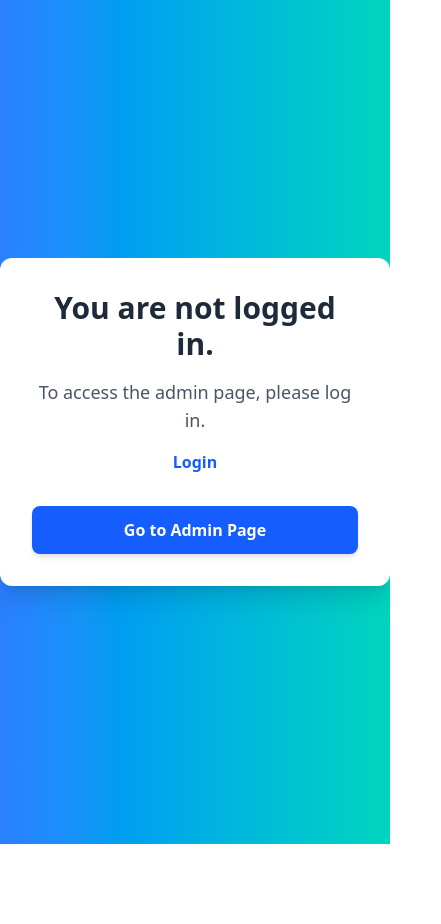
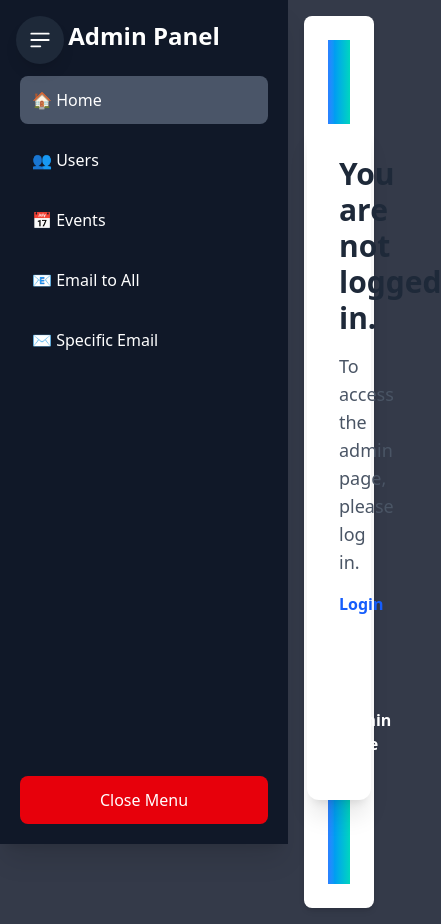
Before and after one commit to ergbeq21/BotschaftProbe, a SvelteKit app: page / in a window 390 px wide. Shown: the whole page, 441 px wide, since content can reach past the window. Before the commit the page ends 844 px from the top, so only its background shows below. Built offline with nearby package versions, Linux system fonts and the light colour scheme; no server answers; the database is empty.

Commit message:
layout file

```diff
--- a/package.json
+++ b/package.json
@@ -29,6 +29,7 @@
 		"@types/bcrypt": "^5.0.2",
 		"@types/node": "^22.13.11",
 		"@types/nodemailer": "^6.4.17",
+		"@types/qrcode": "^1.5.5",
 		"dotenv": "^16.4.7",
 		"drizzle-kit": "^0.30.5",
 		"drizzle-orm": "^0.41.0",
@@ -50,6 +51,7 @@
 		"bcrypt": "^5.1.1",
 		"bcryptjs": "^3.0.2",
 		"mysql2": "^3.14.0",
-		"nodemailer": "^6.10.0"
+		"nodemailer": "^6.10.0",
+		"qrcode": "^1.5.4"
 	}
 }
--- a/src/app.css
+++ b/src/app.css
@@ -1,3 +1,9 @@
 @import 'tailwindcss';
 @plugin '@tailwindcss/forms';
 @plugin '@tailwindcss/typography';
+
+body{
+    margin: 0;
+    padding: 0;
+    background-color: rgb(52, 58, 73);
+}
--- a/src/lib/server/db/sendSpecificEmail.ts
+++ b/src/lib/server/db/sendSpecificEmail.ts
@@ -1,4 +1,5 @@
 import nodemailer from 'nodemailer';
+import QRCode from 'qrcode'; // Import QR code generator
 import { db } from '.';
 import { user } from './schema';
 
@@ -10,26 +11,39 @@ const transporter = nodemailer.createTransport({
 	}
 });
 
-const sendSpecificEmal = async () => {
-	const results = await db.select({ email: user.email }).from(user).execute();
-	const email = results.map((result) => result.email);
+const sendSpecificEmail = async () => {
+	// Fetch user data
+	const users = await db.select({ email: user.email, besucher_id: user.besucher_id }).from(user).execute();
 
+	// Loop through each user and send an email with a unique QR code
+	for (const userData of users) {
+		const { email, besucher_id } = userData;
+
+		// Generate a unique URL containing the user ID
+		const qrData = `https://botschaft.vercel.app/verify?id=${besucher_id}`;
+		const qrCodeImage = await QRCode.toDataURL(qrData); // Generate QR code as base64 image
+
+		// Email content
 		const mailOptions = {
-		from: 'Ambasada Austriake ergitbeqiri07@gmail.com',
+			from: 'Ambasada Austriake <ergitbeqiri07@gmail.com>',
 			to: email,
-		subject: 'Ftese per ne diten e pavarsise',
-		text: `Hello, do you want to join our party!`,
-		html: `<p>Go to our website: https://botschaft.vercel.app/</p>`
+			subject: 'Your Invitation with QR Code',
+			html: `
+				<p>Hello,</p>
+				<p>Here is your unique QR code for the event:</p>
+				<img src="${qrCodeImage}" alt="Your QR Code" />
+				<p>Scan this at the entrance.</p>
+				<p><a href="${qrData}">Or click here to verify</a></p>
+			`
 		};
 
 		try {
 			const info = await transporter.sendMail(mailOptions);
-		console.log('Email sent:', info.messageId);
-		return info;
+			console.log(`Email sent to ${email}:`, info.messageId);
 		} catch (error) {
-		console.error('Error while sending email:', error);
-		throw error;
+			console.error(`Error sending email to ${email}:`, error);
+		}
 	}
 };
 
-export { sendSpecificEmal };
+export { sendSpecificEmail };
--- a/src/routes/+layout.svelte
+++ b/src/routes/+layout.svelte
@@ -1,6 +1,119 @@
 <script lang="ts">
-	import '../app.css';
-	let { children } = $props();
+    import { writable, derived } from 'svelte/store';
+    import '../app.css';
+    let { children } = $props();
+
+    // Create a store for menuOpen
+    let menuOpen = writable(false);
+    let textVisible = writable(true);
+    let isSidebarExpanded = writable(true);
+    let activeLink = writable('');
+
+    // Derived store to update a local variable
+    let isMenuOpen = derived(menuOpen, $menuOpen => $menuOpen);
+    let isTextVisible = derived(textVisible, $textVisible => $textVisible);
+    let sidebarExpanded = derived(isSidebarExpanded, $isSidebarExpanded => $isSidebarExpanded);
+
+    const toggleMenu = () => {
+        // Update the store value instead of directly toggling a boolean
+        menuOpen.update(value => !value);
+    };
+
+    const toggleTextVisibility = () => {
+        textVisible.update(value => !value);
+        isSidebarExpanded.update(value => !value);
+    };
+
+    const setActiveLink = (link: string) => {
+        activeLink.set(link);
+    };
+
+    // Use $effect to set the active link based on the current URL
+    $effect(() => {
+        const path = window.location.pathname;
+        if (path === '/') setActiveLink('home');
+        else if (path === '/users') setActiveLink('users');
+        else if (path === '/events') setActiveLink('events');
+        else if (path === '/sendToAll') setActiveLink('sendToAll');
+        else if (path === '/sendEmail') setActiveLink('sendEmail');
+    });
 </script>
 
-{@render children()}
+<button
+    class="fixed top-4 left-4 z-50 p-3 rounded-full bg-gray-800 text-white shadow-lg sm:hidden transition-transform duration-300 hover:bg-gray-700"
+    aria-label="Toggle menu"
+    onclick={toggleMenu}
+>
+    <svg class="w-6 h-6" fill="currentColor" viewBox="0 0 20 20" xmlns="http://www.w3.org/2000/svg">
+        <path clip-rule="evenodd" fill-rule="evenodd" d="M2 4.75A.75.75 0 012.75 4h14.5a.75.75 0 010 1.5H2.75A.75.75 0 012 4.75zm0 10.5a.75.75 0 01.75-.75h7.5a.75.75 0 010 1.5h-7.5a.75.75 0 01-.75-.75zM2 10a.75.75 0 01.75-.75h14.5a.75.75 0 010 1.5H2.75A.75.75 0 012 10z"></path>
+    </svg>
+</button>
+
+<aside
+    id="default-sidebar"
+    class="fixed top-0 left-0 z-40 h-screen bg-gray-900 text-white shadow-xl transform transition-transform duration-300 flex flex-col"
+    class:translate-x-0={$isMenuOpen}
+    class:w-72={$sidebarExpanded}
+    class:w-16={!$sidebarExpanded}
+>
+    <div class="h-full flex flex-col p-5">
+        <h2 class="text-2xl font-bold mb-6 text-center flex justify-center">
+            {#if $isTextVisible}
+                Admin Panel
+            {/if}
+        </h2>
+        <ul class="space-y-3 font-medium flex-grow">
+            <li class:flex={!$sidebarExpanded} class:justify-center={!$sidebarExpanded}>
+                <a href="/" class="flex items-center p-3 rounded-lg hover:bg-gray-700 transition" class:active={$activeLink === 'home'}>
+                    🏠 {#if $isTextVisible}Home{/if}
+                </a>
+            </li>
+            <li class:flex={!$sidebarExpanded} class:justify-center={!$sidebarExpanded}>
+                <a href="/users" class="flex items-center p-3 rounded-lg hover:bg-gray-700 transition" class:active={$activeLink === 'users'}>
+                    👥 {#if $isTextVisible}Users{/if}
+                </a>
+            </li>
+            <li class:flex={!$sidebarExpanded} class:justify-center={!$sidebarExpanded}>
+                <a href="/events" class="flex items-center p-3 rounded-lg hover:bg-gray-700 transition" class:active={$activeLink === 'events'}>
+                    📅 {#if $isTextVisible}Events{/if}
+                </a>
+            </li>
+            <li class:flex={!$sidebarExpanded} class:justify-center={!$sidebarExpanded}>
+                <a href="/sendToAll" class="flex items-center p-3 rounded-lg hover:bg-gray-700 transition" class:active={$activeLink === 'sendToAll'}>
+                    📧 {#if $isTextVisible}Email to All{/if}
+                </a>
+            </li>
+            <li class:flex={!$sidebarExpanded} class:justify-center={!$sidebarExpanded}>
+                <a href="/sendEmail" class="flex items-center p-3 rounded-lg hover:bg-gray-700 transition" class:active={$activeLink === 'sendEmail'}>
+                    ✉️ {#if $isTextVisible}Specific Email{/if}
+                </a>
+            </li>
+        </ul>
+        <button
+            class="mt-auto p-3 bg-red-600 text-white rounded-lg hover:bg-red-700 transition flex justify-center items-center"
+            aria-label="Toggle sidebar"
+            onclick={toggleTextVisibility}
+        >
+            {#if $isTextVisible}
+                Close Menu
+            {:else}
+                <svg class="w-6 h-6" fill="currentColor" viewBox="0 0 20 20" xmlns="http://www.w3.org/2000/svg">
+                    <path d="M10 15l-5.878-6.008 1.184-1.192L10 12.694l4.694-4.996 1.184 1.192L10 15z"></path>
+                </svg>
+            {/if}
+        </button>
+    </div>
+</aside>
+
+<div class="p-4 transition-all duration-300" class:ml-72={$sidebarExpanded} class:ml-16={!$sidebarExpanded}>
+    <main class="p-6 bg-white shadow-md rounded-lg">
+        {@render children()}
+    </main>
+</div>
+
+<style>
+    /* Add this style to highlight the active link */
+    a.active {
+        background-color: #4a5568; /* Adjust the color as needed */
+    }
+</style>
--- a/src/routes/sendToAll/+server.ts
+++ b/src/routes/sendToAll/+server.ts
@@ -1,9 +1,8 @@
 import { json } from '@sveltejs/kit';
-import { sendSpecificEmal } from '$lib/server/db/sendSpecificEmail';
-
+import { sendSpecificEmail } from '$lib/server/db/sendSpecificEmail';
 export async function POST() {
 	try {
-		const info = await sendSpecificEmal();
+		const info = await sendSpecificEmail();
 		return json({ success: true, message: 'Emails sent successfully.', info });
 	} catch (error) {
 		console.error('Error sending emails:', error);
```
Also changed, not shown: 1 other file (tests, documents, lock files or other folders). Lines whose indentation alone changed are shown as unchanged.
